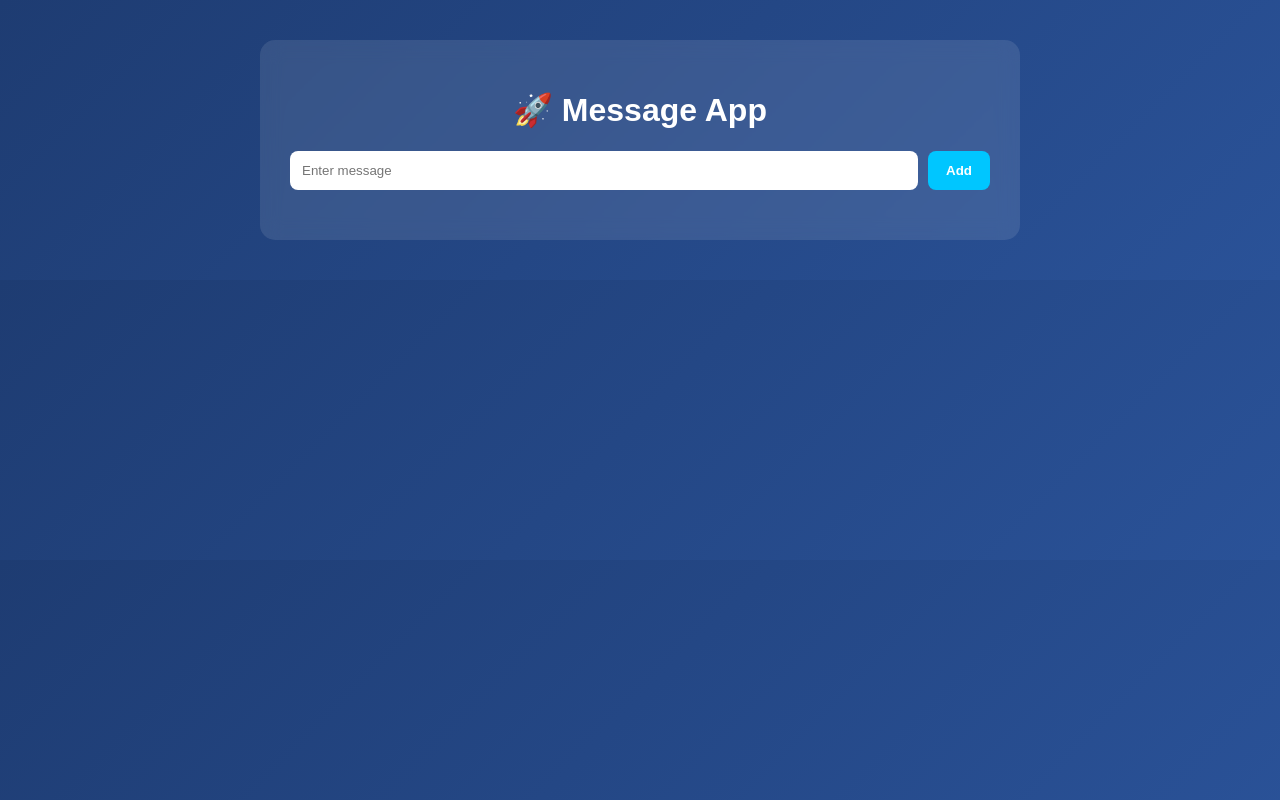
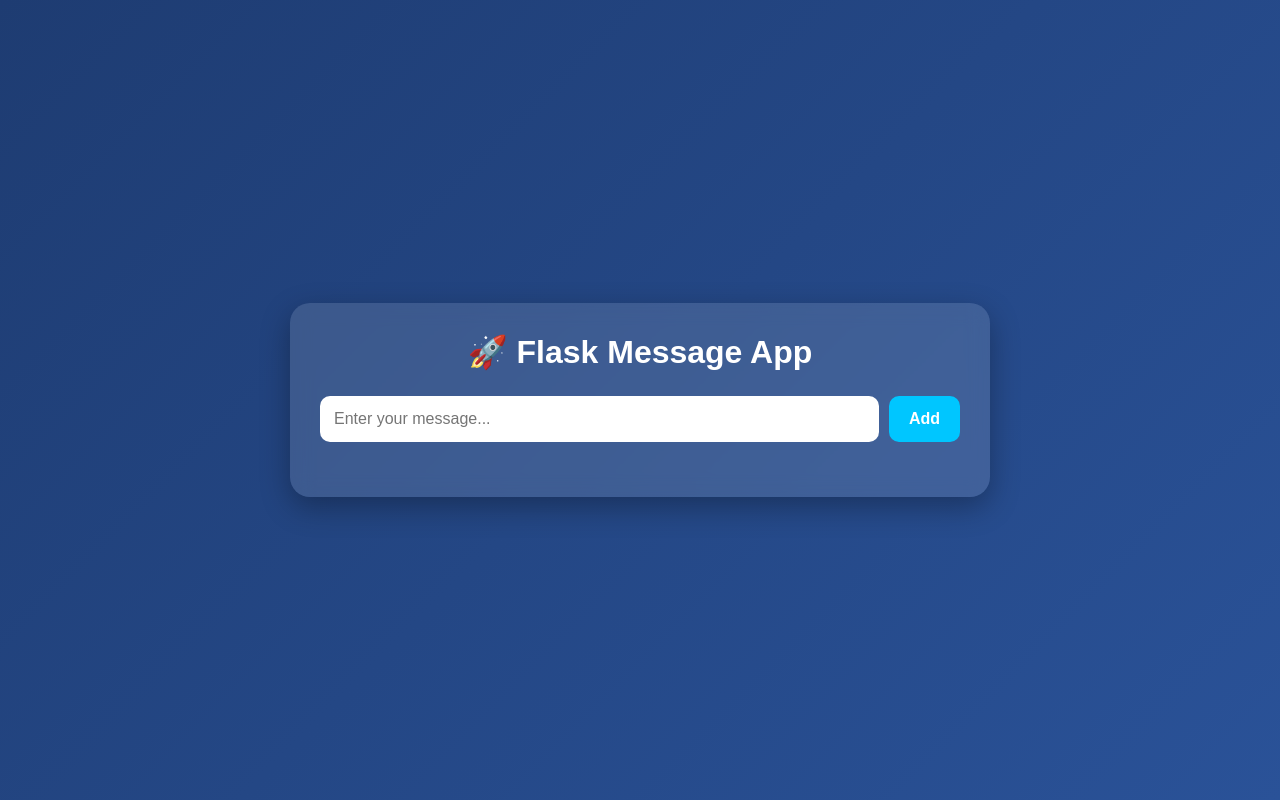
Before and after one commit to chandusaigari/project, a Flask app: page / in a window 1280 px wide. Run offline with Flask 3, Linux system fonts and the light colour scheme; data that the repository does not hold is empty.

Commit message:
Refactor HTML structure and update styles

```diff
--- a/templates/index.html
+++ b/templates/index.html
@@ -1,75 +1,122 @@
 <!DOCTYPE html>
-<html>
+<html lang="en">
 <head>
+    <meta charset="UTF-8">
+    <meta name="viewport" content="width=device-width, initial-scale=1.0">
     <title>Message App</title>
 
     <style>
-        body {
-            font-family: Arial, sans-serif;
-            background: linear-gradient(135deg, #1e3c72, #2a5298);
-            margin: 0;
-            padding: 40px;
-            color: white;
+
+        *{
+            margin:0;
+            padding:0;
+            box-sizing:border-box;
         }
 
-        .container {
-            max-width: 700px;
-            margin: auto;
-            background: rgba(255,255,255,0.1);
-            padding: 30px;
-            border-radius: 15px;
-            backdrop-filter: blur(10px);
+        body{
+            font-family: Arial, sans-serif;
+            min-height:100vh;
+
+            display:flex;
+            justify-content:center;
+            align-items:center;
+
+            background: linear-gradient(135deg,#1e3c72,#2a5298);
+            padding:20px;
         }
 
-        h1 {
-            text-align: center;
+        .container{
+            width:100%;
+            max-width:700px;
+
+            background: rgba(255,255,255,0.12);
+            backdrop-filter: blur(10px);
+
+            border-radius:20px;
+
+            padding:30px;
+
+            box-shadow:0 10px 30px rgba(0,0,0,0.3);
         }
 
-        form {
-            display: flex;
-            gap: 10px;
-            margin-bottom: 20px;
+        h1{
+            color:white;
+            text-align:center;
+            margin-bottom:25px;
         }
 
-        input {
-            flex: 1;
-            padding: 12px;
-            border: none;
-            border-radius: 8px;
+        form{
+            display:flex;
+            gap:10px;
+            margin-bottom:25px;
         }
 
-        button {
-            padding: 12px 18px;
-            border: none;
-            border-radius: 8px;
-            cursor: pointer;
-            background: #00c6ff;
-            color: white;
-            font-weight: bold;
+        input{
+            flex:1;
+            padding:14px;
+
+            border:none;
+            border-radius:10px;
+
+            font-size:16px;
+            outline:none;
         }
 
-        .message {
-            background: rgba(255,255,255,0.15);
-            padding: 15px;
-            margin-top: 10px;
-            border-radius: 10px;
+        button{
+            padding:14px 20px;
 
-            display: flex;
-            justify-content: space-between;
-            align-items: center;
+            border:none;
+            border-radius:10px;
+
+            background:#00c6ff;
+            color:white;
+
+            font-size:16px;
+            font-weight:bold;
+
+            cursor:pointer;
+
+            transition:0.3s;
         }
 
-        .delete-btn {
-            background: red;
-            text-decoration: none;
-            padding: 8px 12px;
-            border-radius: 6px;
-            color: white;
+        button:hover{
+            transform:scale(1.05);
+            background:#0072ff;
         }
 
-        .delete-btn:hover {
-            opacity: 0.8;
+        .message{
+            background:rgba(255,255,255,0.18);
+
+            padding:15px;
+            margin-top:12px;
+
+            border-radius:12px;
+
+            display:flex;
+            justify-content:space-between;
+            align-items:center;
+
+            color:white;
+
+            box-shadow:0 4px 10px rgba(0,0,0,0.2);
         }
+
+        .delete-btn{
+            background:red;
+            color:white;
+
+            text-decoration:none;
+
+            padding:8px 12px;
+            border-radius:8px;
+
+            transition:0.3s;
+        }
+
+        .delete-btn:hover{
+            opacity:0.8;
+        }
+
     </style>
 
 </head>
@@ -77,26 +124,38 @@
 
     <div class="container">
 
-    <h1>🚀 Message App</h1>
+        <h1>🚀 Flask Message App</h1>
 
         <form method="POST">
-        <input type="text" name="message" placeholder="Enter message" required>
-        <button type="submit">Add</button>
+
+            <input
+                type="text"
+                name="message"
+                placeholder="Enter your message..."
+                required
+            >
+
+            <button type="submit">
+                Add
+            </button>
+
         </form>
 
         {% for id, message in messages %}
+
             <div class="message">
 
                 <span>{{ message }}</span>
 
                 <a
+                    href="/delete/{{ id }}"
                     class="delete-btn"
-                href="/delete/{{ id }}"
                 >
                     Delete
                 </a>
 
             </div>
+
         {% endfor %}
 
     </div>
```
Lines whose indentation alone changed are shown as unchanged.
